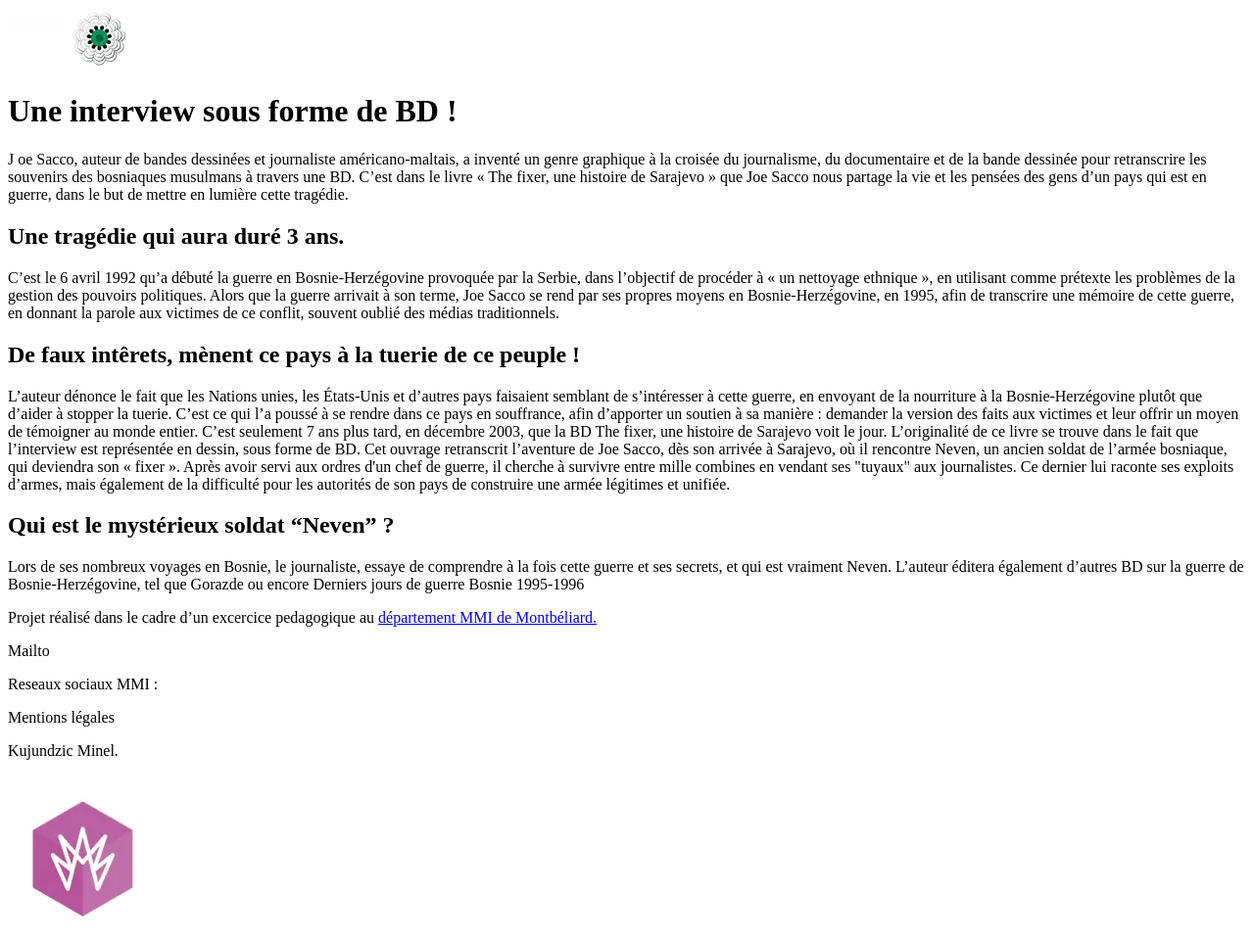
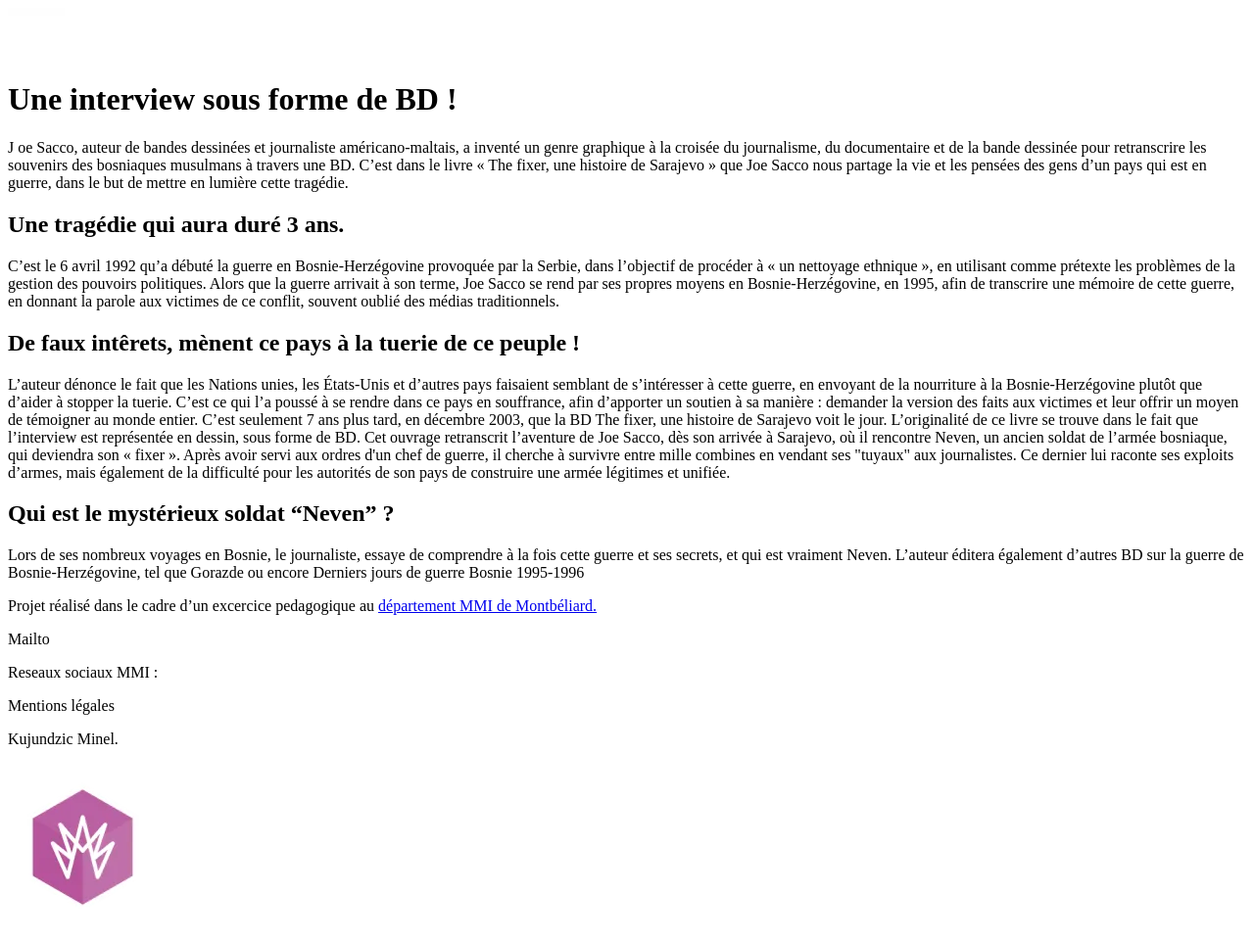
Before and after one commit to MMI-SAE-105/2022-sae105-projet-Kujundzic-Minel, a plain HTML site: page TheFixer.html in a window 1280 px wide. Shown: the whole page at 98% size. Drawn offline with Linux system fonts and the light colour scheme.

Commit message:
menu fait

```diff
--- a/TheFixer.html
+++ b/TheFixer.html
@@ -10,7 +10,6 @@
 
     <header>
         <img src="src/image/header/Vector.webp">
-        <a href="index.html"><img src="src/image/header/logo srebrenica.webp"></a>
     </header>
 
 
```
